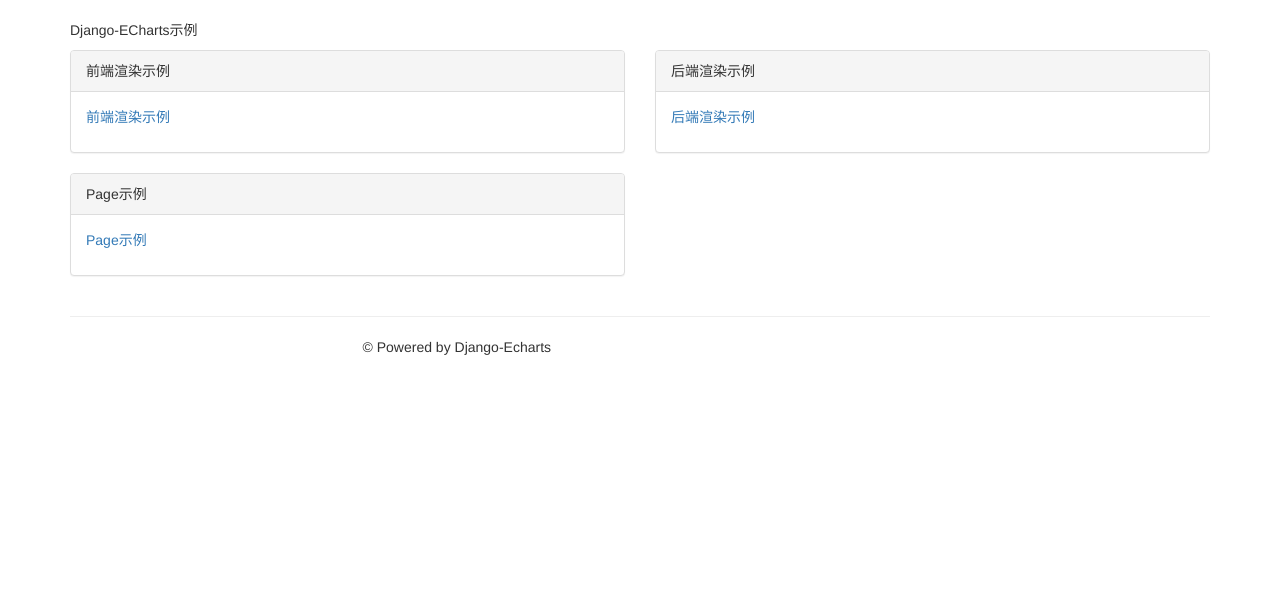
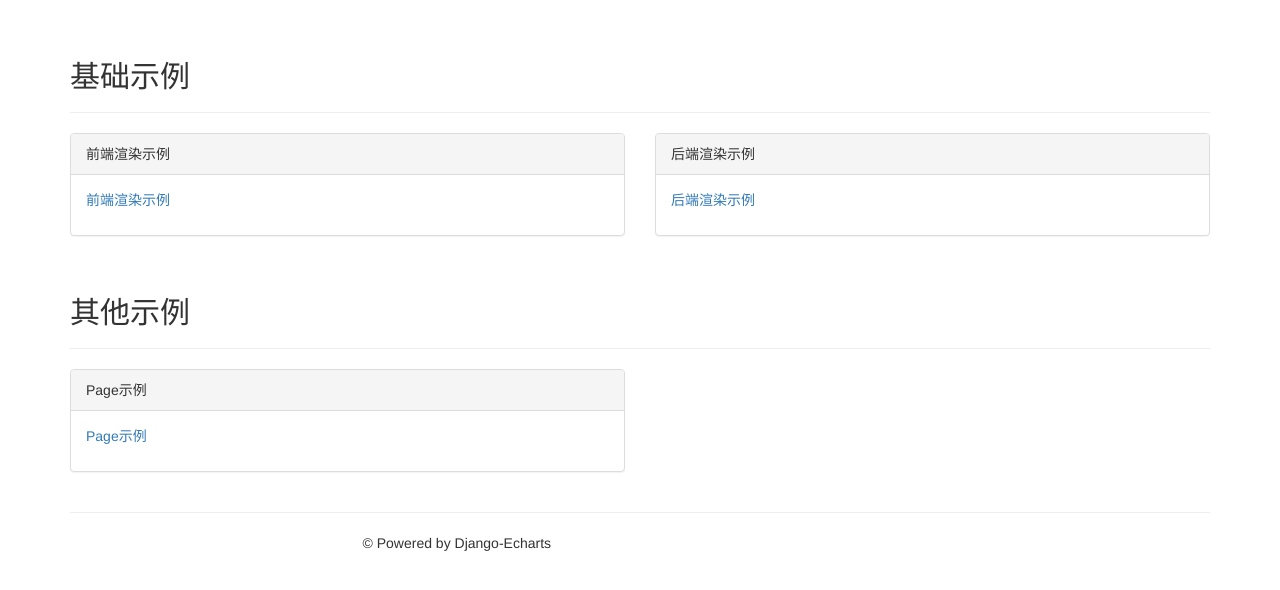
Before and after one commit to kinegratii/django-echarts, a Django app: page / in a window 1280 px wide. Shown: the part 52-642 px from the top of the page. Run offline with Django 3.2, Linux system fonts and the light colour scheme; some libraries are stand-ins or nearby versions.

Commit message:
Update demo project

```diff
--- a/example/templates/index.html
+++ b/example/templates/index.html
@@ -1,6 +1,8 @@
 {% extends 'base.html' %}
 {% block main_content %}
-    <p>Django-ECharts示例</p>
+    <div class="page-header">
+        <h2>基础示例</h2>
+    </div>
     <div class="row">
         <div class="col-md-6">
             <div class="panel panel-default">
@@ -18,6 +20,12 @@
                 </div>
             </div>
         </div>
+
+    </div>
+    <div class="page-header">
+        <h2>其他示例</h2>
+    </div>
+    <div class="row">
         <div class="col-md-6">
             <div class="panel panel-default">
                 <div class="panel-heading">Page示例</div>
```
